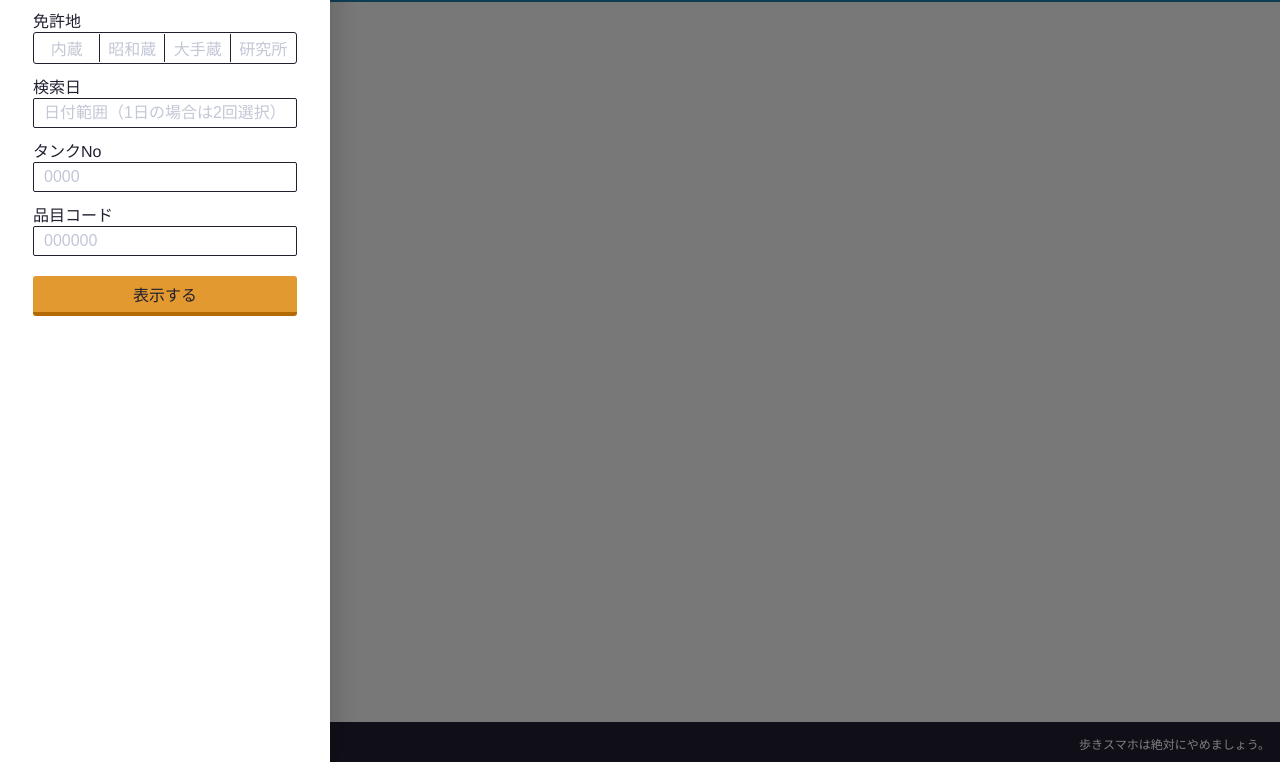
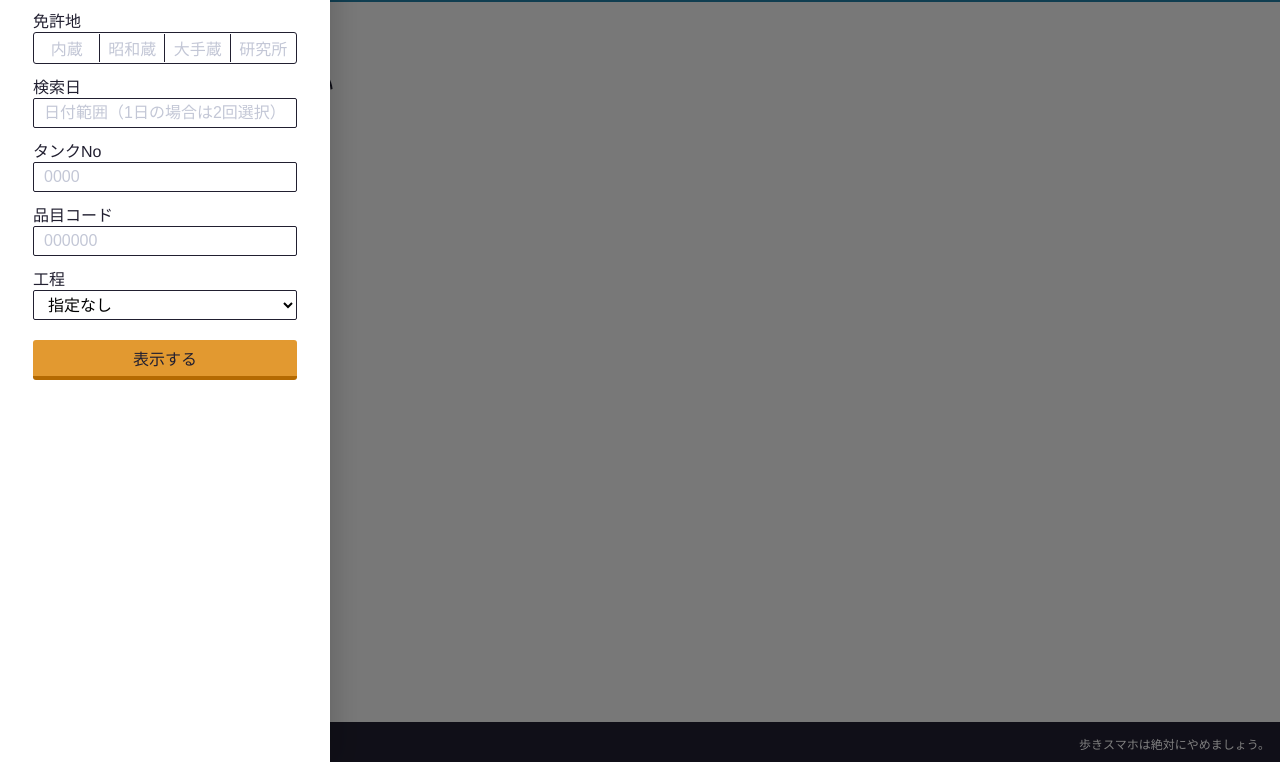
Before and after one commit to masas12/tasting, a plain HTML site: page iqdb/quality/result.html in a window 1280 px wide. Shown: the part 38-800 px from the top of the page. Drawn offline with nearby package versions, Linux system fonts and the light colour scheme.

Commit message:
Add files via upload

```diff
--- a/iqdb/quality/result.css
+++ b/iqdb/quality/result.css
@@ -175,6 +175,17 @@ form {
 	color: var(--font-sub-color);
 }
 
+.process {
+    width: 100%;
+    height: 30px;
+    font-size: 16px;
+    padding: 1px 10px;
+    box-sizing: border-box;
+    background-color: var(--footer-color);
+    border : var(--footer-back-color) solid 1px;
+    border-radius: 2px;
+}
+
 .submit {
     width: 100%;
     font-size: 16px;
--- a/iqdb/quality/result.html
+++ b/iqdb/quality/result.html
@@ -85,6 +85,17 @@
                         <input class="material-code input-box" type="number" name="tank-number" placeholder="000000" min="1" max="999999">
                         <br>
                     </div>
+                    <div class="container" name="process">
+                        <label for="process">工程</label>
+                        <br>
+                        <select class="process" name="process" size="1" placeholder="工程">
+                            <option value="NULL">指定なし</option>
+                            <option value="000">検定</option>
+                            <option value="011">濾過</option>
+                            <option value="021">火入れ</option>
+                        </select>
+                        <br>
+                    </div>
                     <div class="container" name="submit">
                         <input class="submit" type="submit" value="表示する">
                     </div>
@@ -93,7 +104,7 @@
         </div>
     </header>
     <main>
-        メニューから<br>条件を指定してください
+        <br>条件を指定して、<br>「表示する」を押してください
     </main>
     <footer>
         <div class="footer-message">
```
